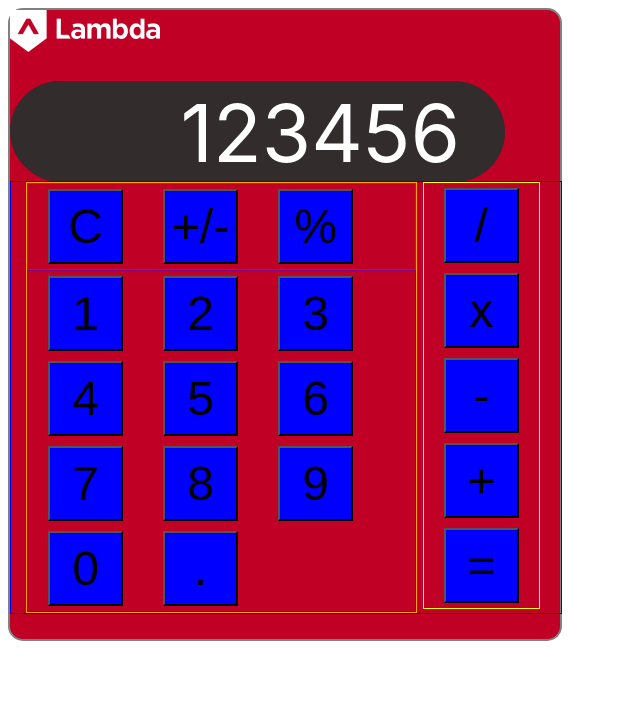
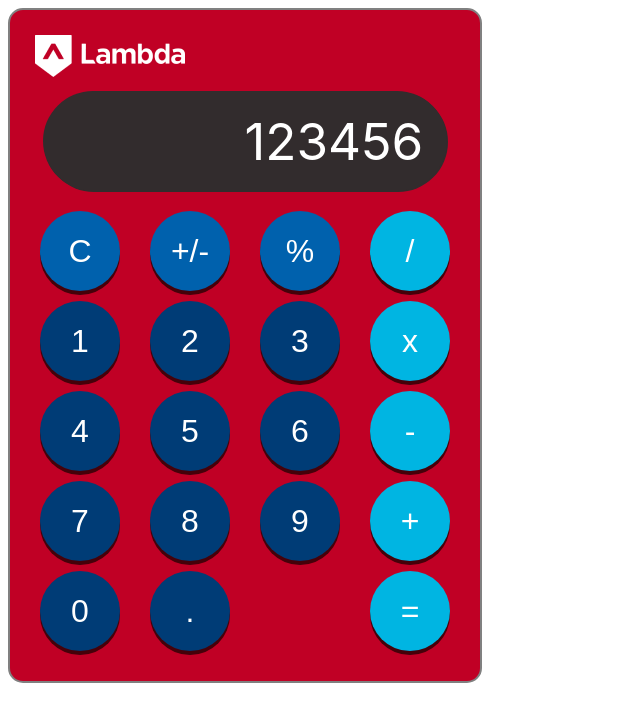
Before and after one commit to bloominstituteoftechnology/lambda-calculator, a React (Create React App) app: page / in a window 1280 px wide. Shown: the top 722 px of the page, without its empty margins (0-640 px from the left). Built offline with nearby package versions, Linux system fonts and the light colour scheme.

Commit message:
Styling complete

```diff
--- a/src/App.css
+++ b/src/App.css
@@ -1,37 +1,45 @@
 .container {
     background-color: #c00025;
     width: 100%;
-    max-width: 550px;
+    max-width: 470px;
     border-radius: 15px;
     border: 2px solid grey;
     padding-bottom: 25px;
 }
+
+.logo {
+    /* border: 1px solid palegoldenrod; */
+    margin-top: 25px;
+    margin-left: 25px;
+}
 .display {
-    margin-top: 25px;
+    margin:0 auto;
+    margin-top: 10px;
     height: 100px;
-    width: 450px;
+    width: 380px;
     border-radius: 50px;
     color: white;
     background-color: #322c2d;
     box-shadow: 1px 1px #322c2d;
     display: flex;
     justify-content: flex-end;
-    align-items: flex-end;
-    padding-right: 8%;
-    font-size: 5.0rem;
+    align-items: center;
+    padding-right: 5%;
+    font-size: 3.2rem;
   }
 
 .App {
     display: flex;
-    border: 1px solid blue;
+    /* border: 1px solid blue; */
     width: 100%;
+    margin-top:15px;
     /* height: 400px; */
 }
 .left-container {
     display: flex;
     flex-direction: column;
     width: 75%;
-    border:1px solid orange;
+    /* border:1px solid orange; */
     margin-left: 15px;
 }
 .right-container{
@@ -43,22 +51,35 @@
     margin-right: 15px;
 }
 .specials {
-    border:1px solid green;
+    /* border:1px solid green; */
 }
+
+.specials button{
+    background-color: #0061ad;
+}
+
 .operators {
-    border: 1px solid yellow;
 }
+
+.operators button{
+    background-color: #00b5e2;
+}
+
 .numbers {
-    border: 1px solid purple;
+    /* border: 1px solid purple; */
     display: flex;
     /* width: 20%; */
     flex-wrap: wrap;
 }
 
 button{
-    background-color: blue;
-    font-size: 3rem;
-    width: 75px;
-    height: 75px;
-    margin: 5px 20px;
+    background-color: #003c76;
+    color: white;
+    font-size: 2rem;
+    width: 80px;
+    height: 80px;
+    margin: 5px 15px;
+    border-radius: 100%;
+    border-width: 0px;
+    box-shadow: 0px 4px #45010a;
 }
```
